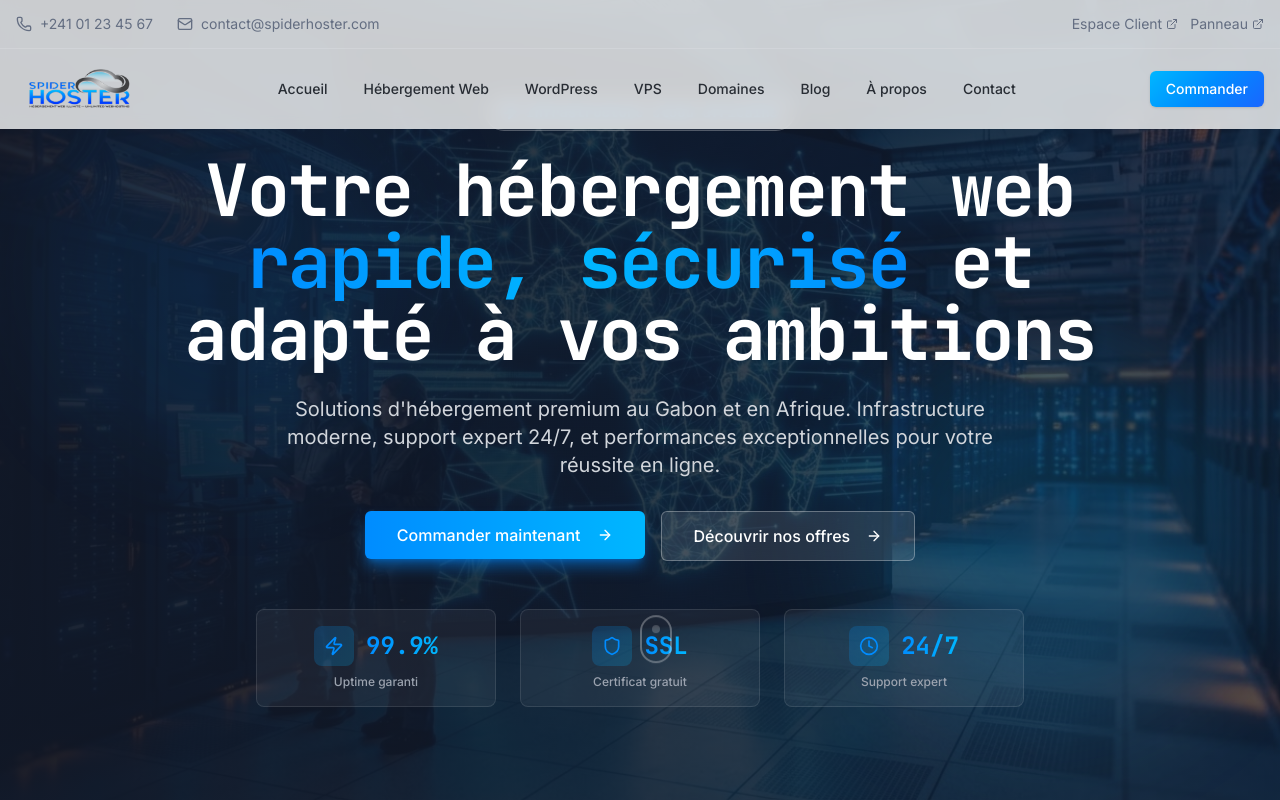
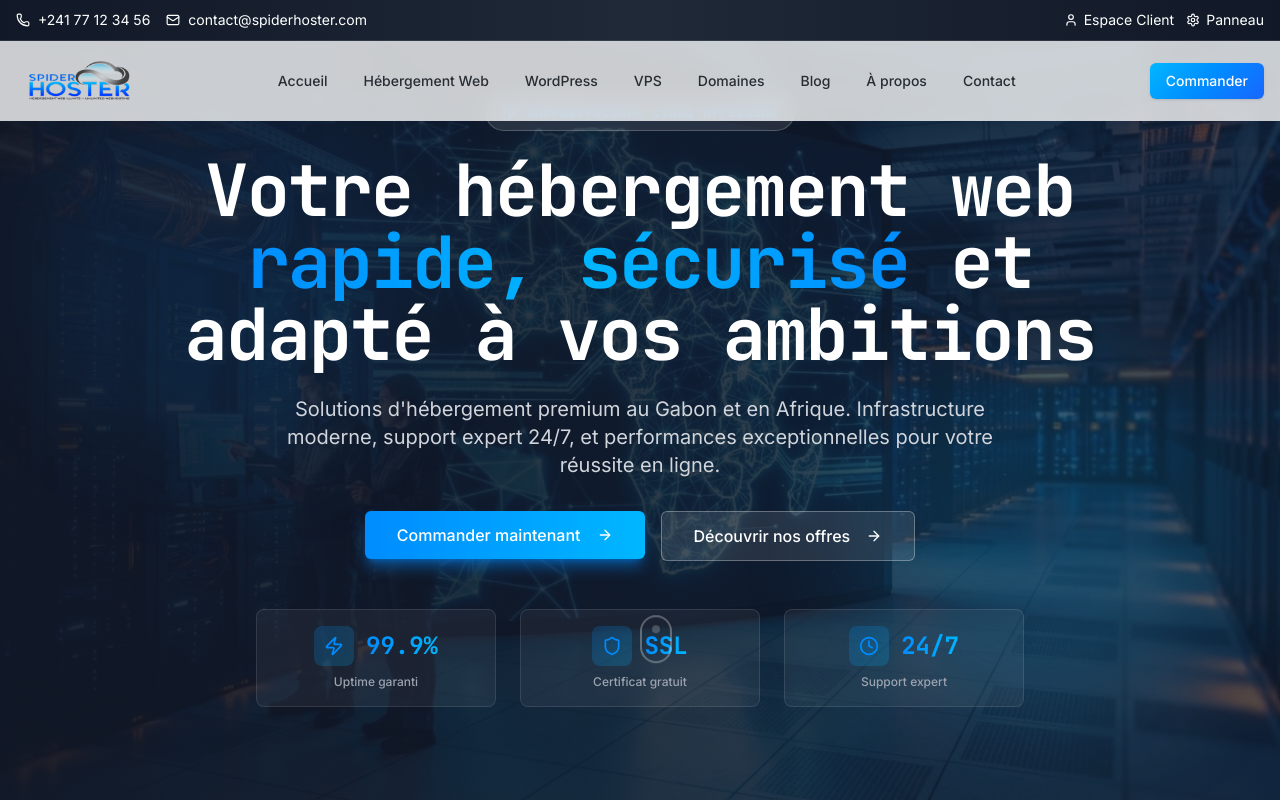
Before and after one commit to brice214/sg-6b163f7e-d25b-45da-95b7-a0681ea5011c-1791216779, a Next.js app: page / in a window 1280 px wide. Shown: the top 800 px of the page. Built offline with nearby package versions, Linux system fonts and the light colour scheme.

Commit message:
style(ui): add gradient background and white text to header

```diff
--- a/src/components/Header.tsx
+++ b/src/components/Header.tsx
@@ -3,7 +3,7 @@
 import Link from "next/link";
 import Image from "next/image";
 import { useState } from "react";
-import { Menu, X, Phone, Mail, ExternalLink } from "lucide-react";
+import { Menu, X, Phone, Mail, ExternalLink, User, Settings } from "lucide-react";
 import { Button } from "@/components/ui/button";
 
 export function Header() {
@@ -11,27 +11,44 @@ export function Header() {
 
   return (
     <header className="fixed top-0 left-0 right-0 z-50 bg-background/95 backdrop-blur supports-[backdrop-filter]:bg-background/80">
-      <div className="border-b border-border/40">
+      {/* Top bar avec gradient */}
+      <div className="w-full bg-gradient-to-r from-gray-900 via-gray-800 to-gray-900 border-b border-white/10">
         <div className="container mx-auto px-4">
-          <div className="flex items-center justify-between h-12 text-sm">
-            <div className="flex items-center gap-6">
-              <a href="tel:+24101234567" className="flex items-center gap-2 text-muted-foreground hover:text-foreground transition-colors">
-                <Phone className="h-4 w-4" />
-                <span className="hidden sm:inline">+241 01 23 45 67</span>
+          <div className="flex items-center justify-between h-10 text-xs md:text-sm">
+            <div className="flex items-center gap-4">
+              <a
+                href="tel:+24177123456"
+                className="flex items-center gap-2 text-white hover:text-primary transition-colors"
+              >
+                <Phone className="h-3.5 w-3.5" />
+                <span className="hidden sm:inline">+241 77 12 34 56</span>
               </a>
-              <a href="mailto:contact@spiderhoster.com" className="flex items-center gap-2 text-muted-foreground hover:text-foreground transition-colors">
-                <Mail className="h-4 w-4" />
+              <a
+                href="mailto:contact@spiderhoster.com"
+                className="flex items-center gap-2 text-white hover:text-primary transition-colors"
+              >
+                <Mail className="h-3.5 w-3.5" />
                 <span className="hidden md:inline">contact@spiderhoster.com</span>
               </a>
             </div>
             <div className="flex items-center gap-3">
-              <a href="https://client.spiderhoster.com" target="_blank" rel="noopener noreferrer" className="flex items-center gap-1 text-sm text-muted-foreground hover:text-primary transition-colors">
-                <span>Espace Client</span>
-                <ExternalLink className="h-3 w-3" />
+              <a
+                href="https://panel.spiderhoster.com"
+                target="_blank"
+                rel="noopener noreferrer"
+                className="flex items-center gap-1.5 text-white hover:text-primary transition-colors"
+              >
+                <User className="h-3.5 w-3.5" />
+                <span className="hidden sm:inline">Espace Client</span>
               </a>
-              <a href="https://panel.spiderhoster.com" target="_blank" rel="noopener noreferrer" className="flex items-center gap-1 text-sm text-muted-foreground hover:text-primary transition-colors">
-                <span>Panneau</span>
-                <ExternalLink className="h-3 w-3" />
+              <a
+                href="https://panel.spiderhoster.com"
+                target="_blank"
+                rel="noopener noreferrer"
+                className="flex items-center gap-1.5 text-white hover:text-primary transition-colors"
+              >
+                <Settings className="h-3.5 w-3.5" />
+                <span className="hidden sm:inline">Panneau</span>
               </a>
             </div>
           </div>
```
